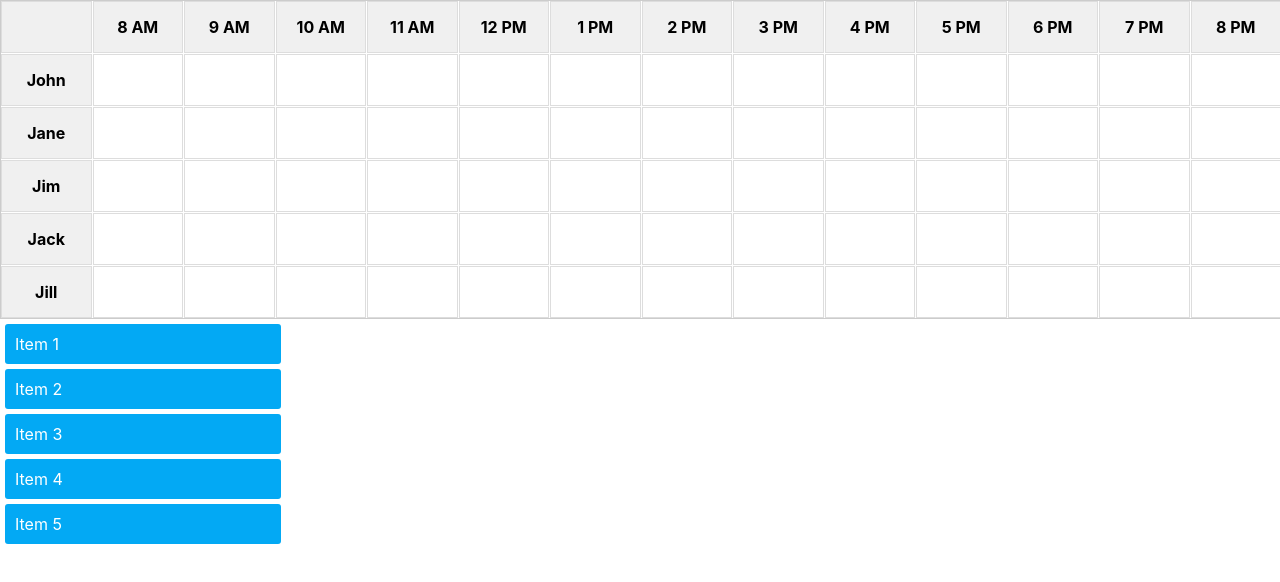
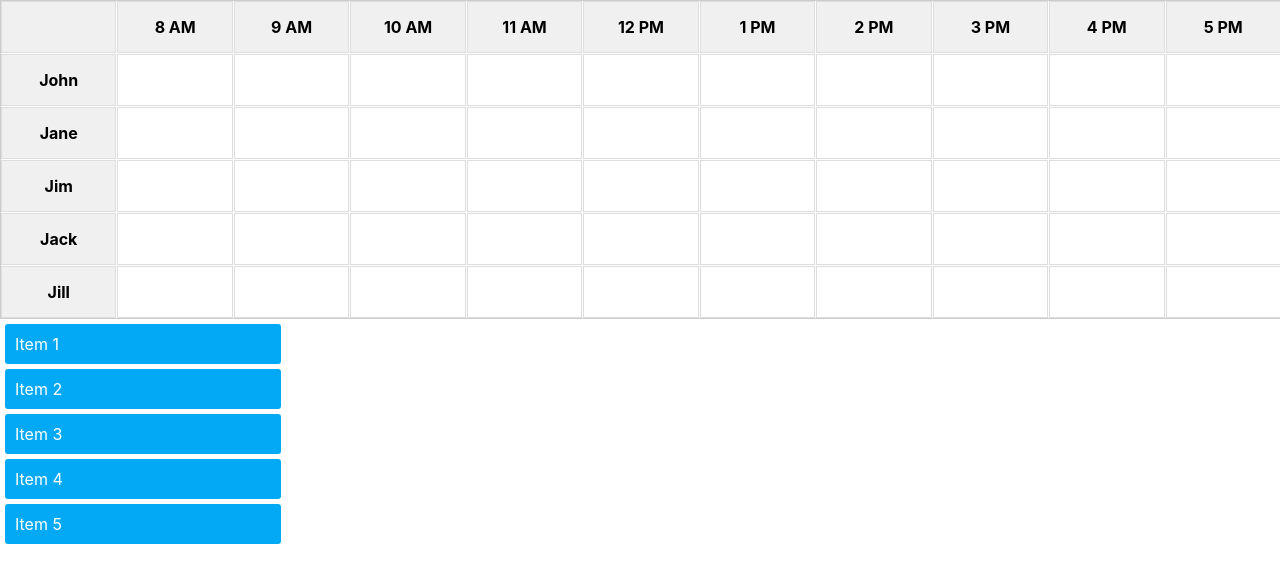
Before and after one commit to aishwarya-wappnet/Resource-Timeline, a React (Create React App) app: page / in a window 1280 px wide. Shown: the top 582 px of the page. Built offline with nearby package versions, Linux system fonts and the light colour scheme.

Commit message:
Grid making css fix

```diff
--- a/src/App.css
+++ b/src/App.css
@@ -43,8 +43,6 @@
 /* App.css */
 .grid {
   display: grid;
-  grid-template-columns: repeat(14, 1fr);
-  grid-template-rows: repeat(6, 1fr);
   gap: 1px;
   width: 100%;
   border: 1px solid #ccc;
--- a/src/App.js
+++ b/src/App.js
@@ -1,15 +1,47 @@
-import React, { useState } from "react";
+import React, { useState, useEffect } from "react";
 import "./App.css";
 
 function App() {
-  const [droppedItems, setDroppedItems] = useState(Array(84).fill(null));
-  const [outsideItems, setOutsideItems] = useState([
+  const [droppedItems, setDroppedItems] = useState([]);
+  const [outsideItems, setOutsideItems] = useState([]);
+  const [hours, setHours] = useState([]);
+  const [resources, setResources] = useState([]);
+
+  useEffect(() => {
+    // Simulate API call
+    const fetchGridData = async () => {
+      // Mock API response
+      const hoursData = [
+        "8 AM",
+        "9 AM",
+        "10 AM",
+        "11 AM",
+        "12 PM",
+        "1 PM",
+        "2 PM",
+        "3 PM",
+        "4 PM",
+        "5 PM",
+      ];
+      const resourcesData = ["John", "Jane", "Jim", "Jack", "Jill"];
+      const outsideItemsData = [
         { name: "Item 1", width: 2, id: 1 },
         { name: "Item 2", width: 3, id: 2 },
         { name: "Item 3", width: 1, id: 3 },
         { name: "Item 4", width: 2, id: 4 },
         { name: "Item 5", width: 5, id: 5 },
-  ]);
+      ];
+
+      setHours(hoursData);
+      setResources(resourcesData);
+      setDroppedItems(
+        Array(hoursData.length * resourcesData.length).fill(null)
+      );
+      setOutsideItems(outsideItemsData);
+    };
+
+    fetchGridData();
+  }, []);
 
   const handleDragOver = (e) => {
     e.preventDefault();
@@ -30,9 +62,13 @@ function App() {
   const handleGridDrop = (e, index) => {
     e.preventDefault();
     const droppedItem = JSON.parse(e.dataTransfer.getData("item"));
+    const gridWidth = hours.length;
     const droppedItemEndIndex = index + droppedItem.width;
 
-    if (droppedItemEndIndex > 84) {
+    if (
+      droppedItemEndIndex > droppedItems.length ||
+      (index % gridWidth) + droppedItem.width > gridWidth
+    ) {
       return; // Ensure the item does not overflow the grid
     }
 
@@ -52,7 +88,6 @@ function App() {
     }
 
     const existingItem = droppedItems[index];
-    console.log(existingItem);
     if (existingItem) {
       const existingItemEndIndex = index + existingItem.width;
 
@@ -63,7 +98,8 @@ function App() {
       const oldEndIndex = oldIndex + existingItem.width;
 
       if (
-        oldEndIndex > 84 ||
+        oldEndIndex > droppedItems.length ||
+        (oldIndex % gridWidth) + existingItem.width > gridWidth ||
         droppedItems
           .slice(oldIndex, oldEndIndex)
           .some((item) => item && item.id !== droppedItem.id)
@@ -91,49 +127,39 @@ function App() {
     setOutsideItems(outsideItems.filter((item) => item.id !== droppedItem.id));
   };
 
-  const hours = [
-    "8 AM",
-    "9 AM",
-    "10 AM",
-    "11 AM",
-    "12 PM",
-    "1 PM",
-    "2 PM",
-    "3 PM",
-    "4 PM",
-    "5 PM",
-    "6 PM",
-    "7 PM",
-    "8 PM",
-  ];
-  const resources = ["John", "Jane", "Jim", "Jack", "Jill"];
+  const gridItems = [];
+  const gridWidth = hours.length;
+  const gridHeight = resources.length;
 
-  const gridItems = [];
-  for (let i = 0; i < 84; i++) {
-    const x = i % 14;
-    const y = Math.floor(i / 14);
-    const item = droppedItems[i];
+  for (let y = 0; y <= gridHeight; y++) {
+    for (let x = 0; x <= gridWidth; x++) {
+      const index = y * gridWidth + x;
 
       if (x === 0 && y === 0) {
-      gridItems.push(<div key={i} className="box label"></div>);
+        gridItems.push(<div key={index} className="box label"></div>);
       } else if (y === 0) {
+        if (x <= gridWidth) {
           gridItems.push(
-        <div key={i} className="box label">
+            <div key={index} className="box label">
               {hours[x - 1]}
             </div>
           );
+        }
       } else if (x === 0) {
         gridItems.push(
-        <div key={i} className="box label">
+          <div key={index} className="box label">
             {resources[y - 1]}
           </div>
         );
       } else {
+        const itemIndex = (y - 1) * gridWidth + (x - 1);
+        const item = droppedItems[itemIndex];
+
         gridItems.push(
           <div
-          key={i}
+            key={index}
             className={`box ${item ? "highlight" : ""}`}
-          onDrop={(e) => handleGridDrop(e, i)}
+            onDrop={(e) => handleGridDrop(e, itemIndex)}
             onDragOver={handleDragOver}
           >
             {item && (
@@ -147,6 +173,7 @@ function App() {
             )}
           </div>
         );
+      }
     }
   }
 
@@ -163,7 +190,15 @@ function App() {
 
   return (
     <div>
-      <div className="grid">{gridItems}</div>
+      <div
+        className="grid"
+        style={{
+          gridTemplateColumns: `repeat(${hours?.length + 1}, 1fr)`,
+          gridTemplateRows: `repeat(${resources?.length + 1}, 1fr)`,
+        }}
+      >
+        {gridItems}
+      </div>
       <div className="outside-container">{outsideItemElements}</div>
     </div>
   );
```
Lines whose indentation alone changed are shown as unchanged.
